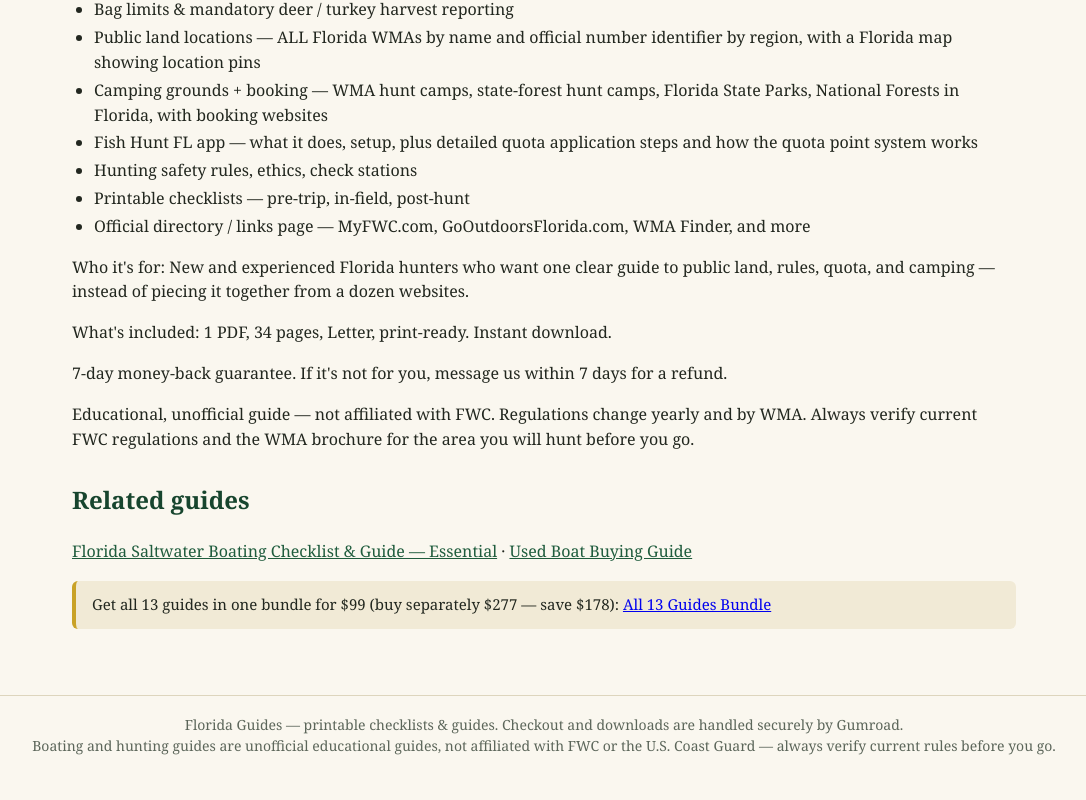
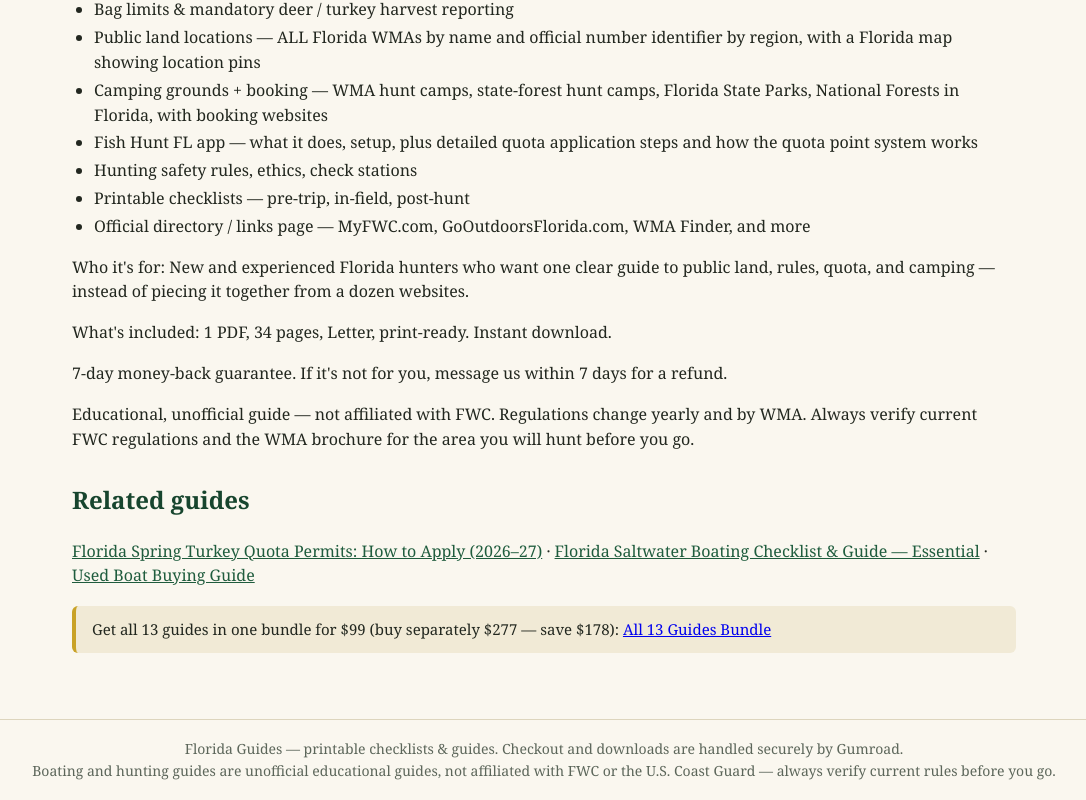
Before and after one commit to joserv23/florida-guides, a plain HTML site: page florida-wma-hunting-guide.html in a window 1280 px wide. Shown: the part 1480-2280 px from the top of the page, without its empty margins (96-1182 px from the left). Before the commit the page ends 2255 px from the top, so only its background shows below. Drawn offline with Linux system fonts and the light colour scheme.

Commit message:
Link the spring turkey quota page from the hunting guide

```diff
--- a/florida-wma-hunting-guide.html
+++ b/florida-wma-hunting-guide.html
@@ -47,7 +47,7 @@ ul{padding-left:22px}li{margin:3px 0}
 <p>Who it&#x27;s for: New and experienced Florida hunters who want one clear guide to public land, rules, quota, and camping — instead of piecing it together from a dozen websites.</p>
 <p>What&#x27;s included: 1 PDF, 34 pages, Letter, print-ready. Instant download.</p>
 <p>7-day money-back guarantee. If it&#x27;s not for you, message us within 7 days for a refund.</p>
-<p>Educational, unofficial guide — not affiliated with FWC. Regulations change yearly and by WMA. Always verify current FWC regulations and the WMA brochure for the area you will hunt before you go.</p><h2>Related guides</h2><p class="rel"><a href="/florida-boating-checklist.html">Florida Saltwater Boating Checklist &amp; Guide — Essential</a> · <a href="/used-boat-buying-guide.html">Used Boat Buying Guide</a></p><div class="note">Get all 13 guides in one bundle for $99 (buy separately $277 — save $178): <a href="/all-13-guides-bundle.html">All 13 Guides Bundle</a></div></div>
+<p>Educational, unofficial guide — not affiliated with FWC. Regulations change yearly and by WMA. Always verify current FWC regulations and the WMA brochure for the area you will hunt before you go.</p><h2>Related guides</h2><p class="rel"><a href="/florida-spring-turkey-quota-permits.html">Florida Spring Turkey Quota Permits: How to Apply (2026–27)</a> · <a href="/florida-boating-checklist.html">Florida Saltwater Boating Checklist &amp; Guide — Essential</a> · <a href="/used-boat-buying-guide.html">Used Boat Buying Guide</a></p><div class="note">Get all 13 guides in one bundle for $99 (buy separately $277 — save $178): <a href="/all-13-guides-bundle.html">All 13 Guides Bundle</a></div></div>
 <footer>Florida Guides — printable checklists &amp; guides. Checkout and downloads are handled securely by Gumroad.<br>
 Boating and hunting guides are unofficial educational guides, not affiliated with FWC or the U.S. Coast Guard — always verify current rules before you go.</footer>
 </body>
```
